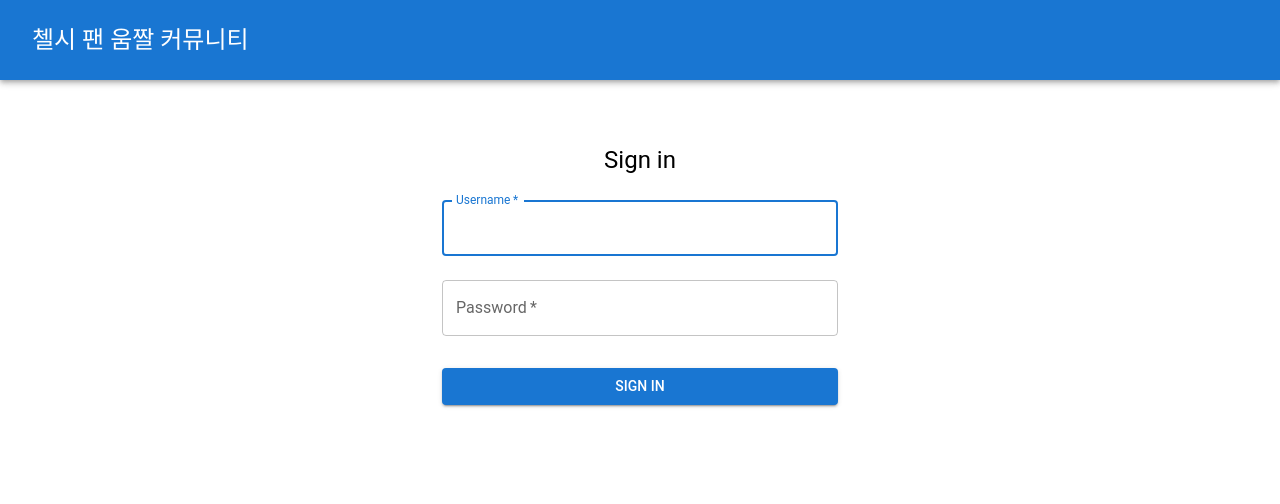
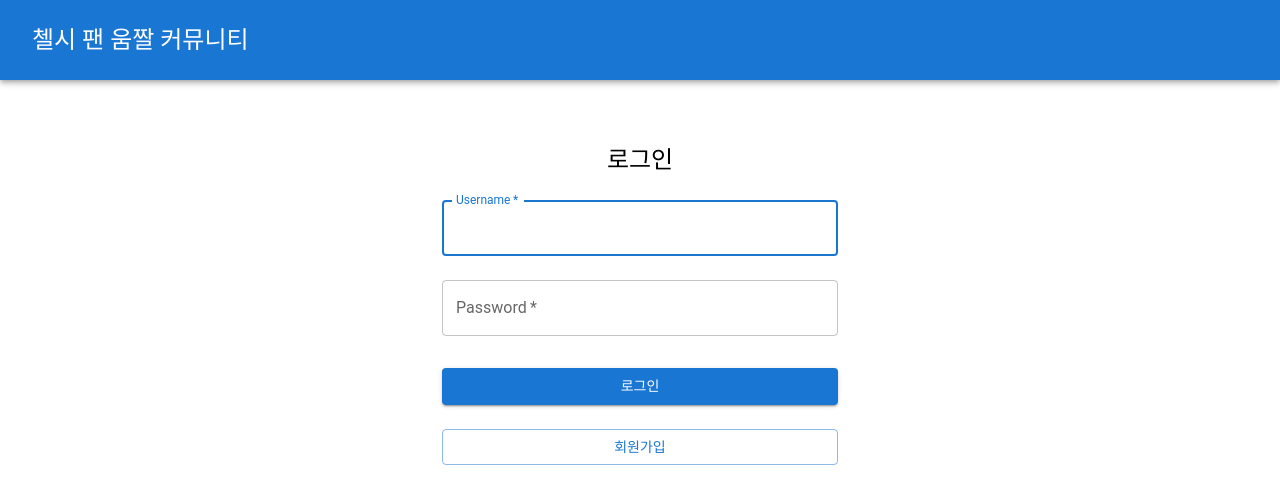
Before and after one commit to baegyutae/portfolio-front, a React (Create React App) app: page /login in a window 1280 px wide. Shown: the top 504 px of the page. Built offline with nearby package versions, Linux system fonts and the light colour scheme.

Commit message:
Refactor: Bearer 제거

```diff
--- a/src/components/LoginForm.js
+++ b/src/components/LoginForm.js
@@ -20,18 +20,15 @@ function LoginForm() {
           password,
         }),
       });
-
-      const authHeader = response.headers.get("Authorization");
+      const data = await response.json(); // 응답 데이터를 JSON 형태로 파싱
       if (response.ok) {
-        // 응답 헤더에서 토큰 추출
-        const token = authHeader.split(" ")[1];
-        // 로컬 스토리지에 토큰 저장
-        localStorage.setItem("token", token);
+        // 응답 바디에서 토큰 추출하여 로컬 스토리지에 저장
+        const token = data.token;
+        localStorage.setItem("token", `${token}`);
         navigate("/postlist"); // 로그인 성공 후 게시글 목록 페이지로 리다이렉션
       } else {
-        // 에러 메시지가 응답 바디에 있을 경우 응답 바디에서 메시지를 추출
-        const errorData = await response.json();
-        throw new Error(errorData.message || "Login failed");
+        // 로그인 실패 시 에러 메시지 표시
+        throw new Error(data.error || "Login failed");
       }
     } catch (error) {
       console.error("Login failed:", error.message);
@@ -50,7 +47,7 @@ function LoginForm() {
         }}
       >
         <Typography component="h1" variant="h5">
-          Sign in
+          로그인
         </Typography>
         <Box component="form" onSubmit={handleLogin} noValidate sx={{ mt: 1 }}>
           <TextField
@@ -83,7 +80,15 @@ function LoginForm() {
             variant="contained"
             sx={{ mt: 3, mb: 2 }}
           >
-            Sign In
+            로그인
+          </Button>
+          <Button
+            fullWidth
+            variant="outlined"
+            sx={{ mt: 1, mb: 2 }}
+            onClick={() => navigate("/signup")}
+          >
+            회원가입
           </Button>
         </Box>
       </Box>
```
